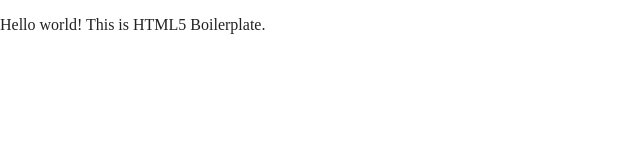
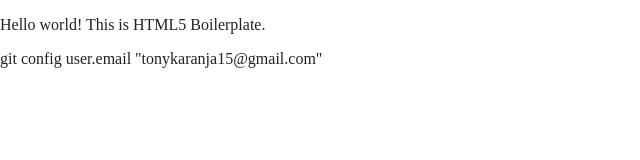
Before and after one commit to TKTEE/tony-app, a website built with Parcel: page index.html in a window 1280 px wide. Shown: the whole page, without its empty margins (0-640 px from the left). Built offline with nearby package versions, Linux system fonts and the light colour scheme.

Commit message:
first commit

```diff
--- a/index.html
+++ b/index.html
@@ -39,3 +39,6 @@
 </body>
 
 </html>
+
+
+  git config user.email "tonykaranja15@gmail.com"
```
